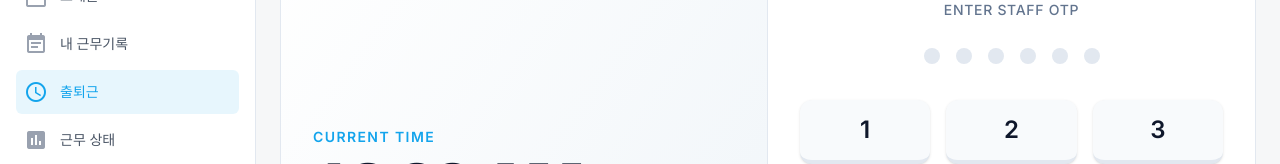
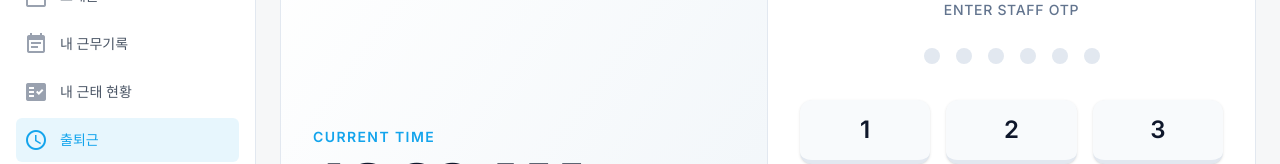
Before and after one commit to Shift-Mate/ShiftMate_Front, a Next.js app: page /store/attendance in a window 1280 px wide. Shown: the part 182-346 px from the top of the page. Built offline with nearby package versions, Linux system fonts and the light colour scheme; no server answers.

Commit message:
사이드바에 추가

```diff
--- a/components/domain/StoreSidebar.tsx
+++ b/components/domain/StoreSidebar.tsx
@@ -7,6 +7,7 @@ const storeNavItems = [
   { label: "매장 대시보드", href: "/store", icon: "dashboard" },
   { label: "스케줄", href: "/store/schedule", icon: "calendar_today" },
   { label: "내 근무기록", href: "/store/my-schedule", icon: "event_note" },
+  { label: "내 근태 현황", href: "/store/my-attendance", icon: "fact_check" },
   { label: "출퇴근", href: "/store/attendance", icon: "schedule" },
   { label: "근무 상태", href: "/store/status", icon: "assessment" },
   { label: "대체 근무", href: "/store/substitutes", icon: "swap_horiz" },
```
Lines whose indentation alone changed are shown as unchanged.
